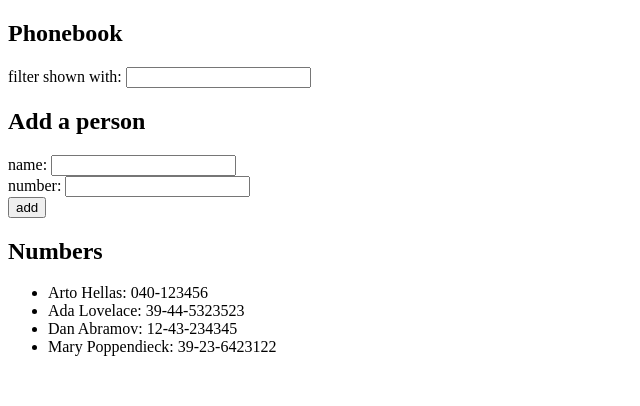
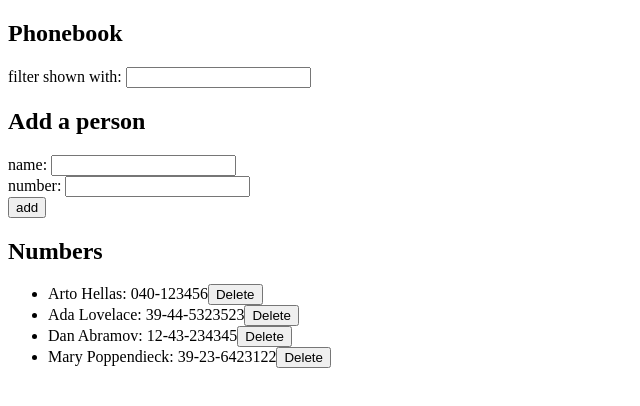
Before and after one commit to PeterArbaugh/full-stack-open, a React (Create React App) app in the folder part2/phonebook/: page / in a window 1280 px wide. Shown: the top 406 px of the page, without its empty margins (0-640 px from the left). Built offline with nearby package versions, Linux system fonts and the light colour scheme; data requests are answered from the project's data file.

Commit message:
exercise 2.14

```diff
--- a/part2/phonebook/src/App.js
+++ b/part2/phonebook/src/App.js
@@ -29,16 +29,23 @@ const AddPersonForm = (props) => (
       </form>
 )
 
-const Person = (props) => {
+const Person = ({ person, handleDelete }) => {
   return (
-    <li>{props.person.name}: {props.person.number}</li>
+    <li>
+      {person.name}: {person.number}
+      <button onClick={handleDelete}>Delete</button>
+    </li>
   )
 }
 
-const NumberList = (props) => (
+const NumberList = ({ personsToShow, deletePerson }) => (
   <ul>
-  {props.personsToShow.map(person =>
-    <Person key={person.id} person={person} />
+  {personsToShow.map(person =>
+    <Person
+      key={person.id}
+      person={person}
+      handleDelete={() => deletePerson(person.id, person.name)}
+      />
     )}
 </ul>
 )
@@ -57,7 +64,7 @@ const App = () => {
       .then(initialPersons =>{
         setPersons(initialPersons)
       })
-    })
+    }, [])
   console.log('render', persons.length, 'notes')
 
   const handleNameChange = (event) => {
@@ -98,6 +105,15 @@ const App = () => {
     }
   }
 
+  const deletePerson = (id) => {
+    personService.deletePerson(id)
+    .then(() => {
+      const updatedPersons = persons.filter(person => person.id !== id)
+      setPersons(updatedPersons)
+      console.log('updated:',updatedPersons)
+    })
+  }
+
   const personsToShow = (filterText === '')
     ? persons
     : persons.filter((person) => person.name.includes(filterText))
@@ -121,6 +137,7 @@ const App = () => {
       <h2>Numbers</h2>
       <NumberList
         personsToShow={personsToShow}
+        deletePerson={deletePerson}
         />
     </div>
   )
--- a/part2/phonebook/src/services/persons.js
+++ b/part2/phonebook/src/services/persons.js
@@ -16,4 +16,12 @@ const update = (id, newObject) => {
     return request.then(response => response.data)
 }
 
-export default { getAll, create, update }
+const deletePerson = (id, name) => {
+    if (window.confirm(`Do you really want to delete ${name}?`)) {
+        const request = axios.delete(`${baseUrl}/${id}`)
+        console.log(name, "deleted")
+        return request.then(response => response.data)
+    }
+}
+
+export default { getAll, create, update, deletePerson }
```
